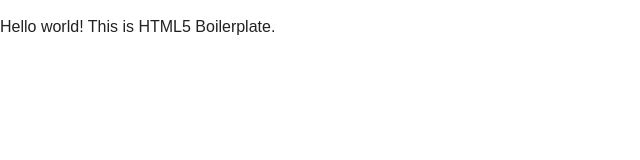
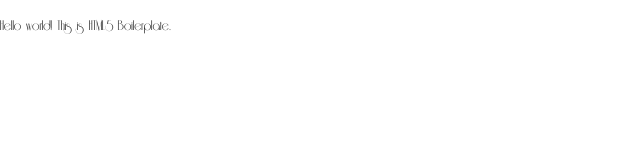
Before and after one commit to rudyrigot/housewarming, a plain HTML site: page index.html in a window 1280 px wide. Shown: the whole page, without its empty margins (0-640 px from the left). Drawn offline with nearby package versions, Linux system fonts and the light colour scheme.

Commit message:
Adding Riesling font

```diff
--- a/css/main.css
+++ b/css/main.css
@@ -97,9 +97,19 @@ textarea {
    Author's custom styles
    ========================================================================== */
 
-
-
-
+@font-face {
+    font-family: 'rieslingregular';
+    src: url('../fonts/riesling-webfont.eot');
+    src: url('../fonts/riesling-webfont.eot?#iefix') format('embedded-opentype'),
+         url('../fonts/riesling-webfont.woff') format('woff'),
+         url('../fonts/riesling-webfont.ttf') format('truetype'),
+         url('../fonts/riesling-webfont.svg#rieslingregular') format('svg');
+    font-weight: normal;
+    font-style: normal;
+}
+body {
+    font-family: 'rieslingregular';
+}
 
 
 
```
Also changed, not shown: fonts/riesling-webfont.ttf (added), fonts/riesling-webfont.woff (added), 2 other files.
